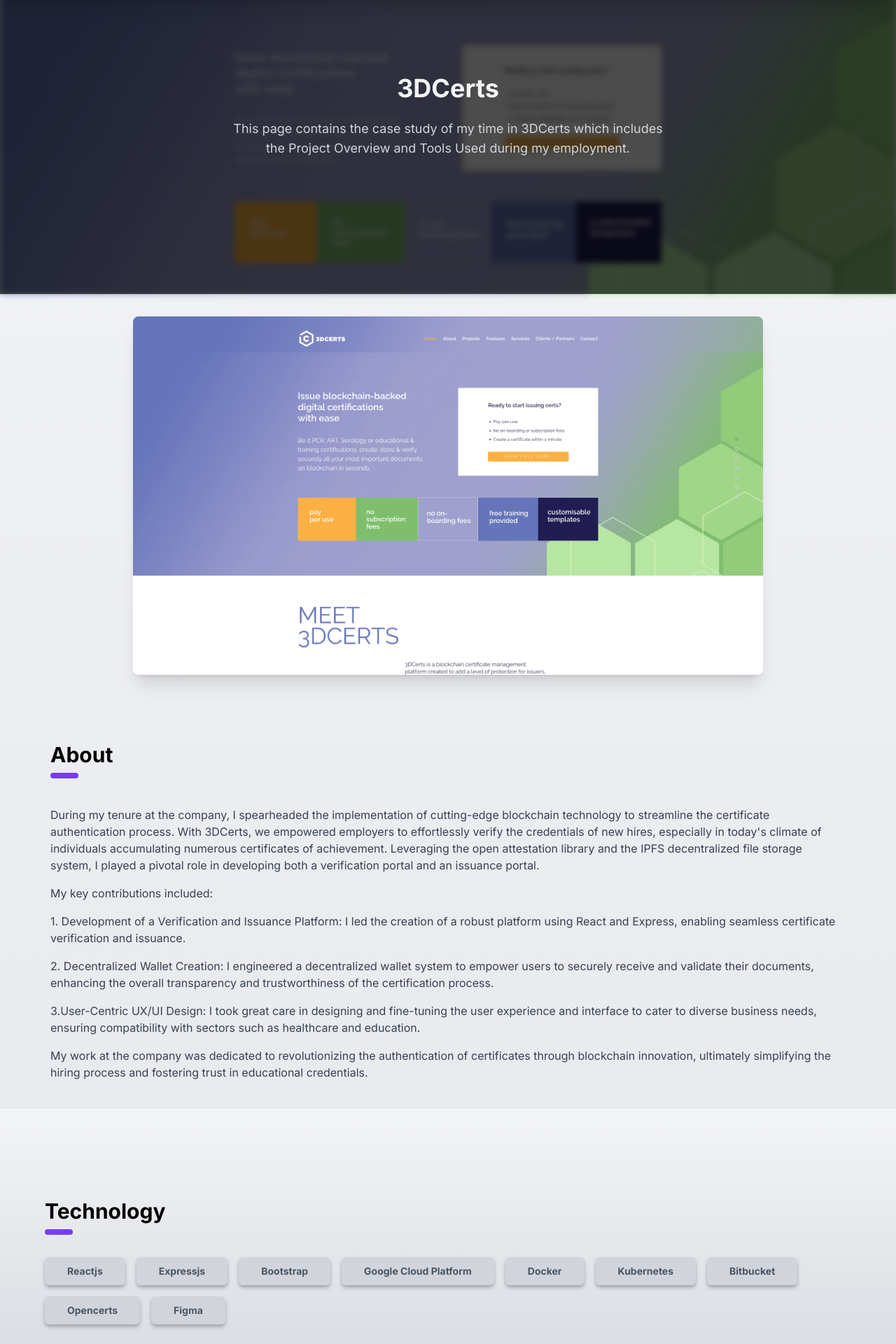
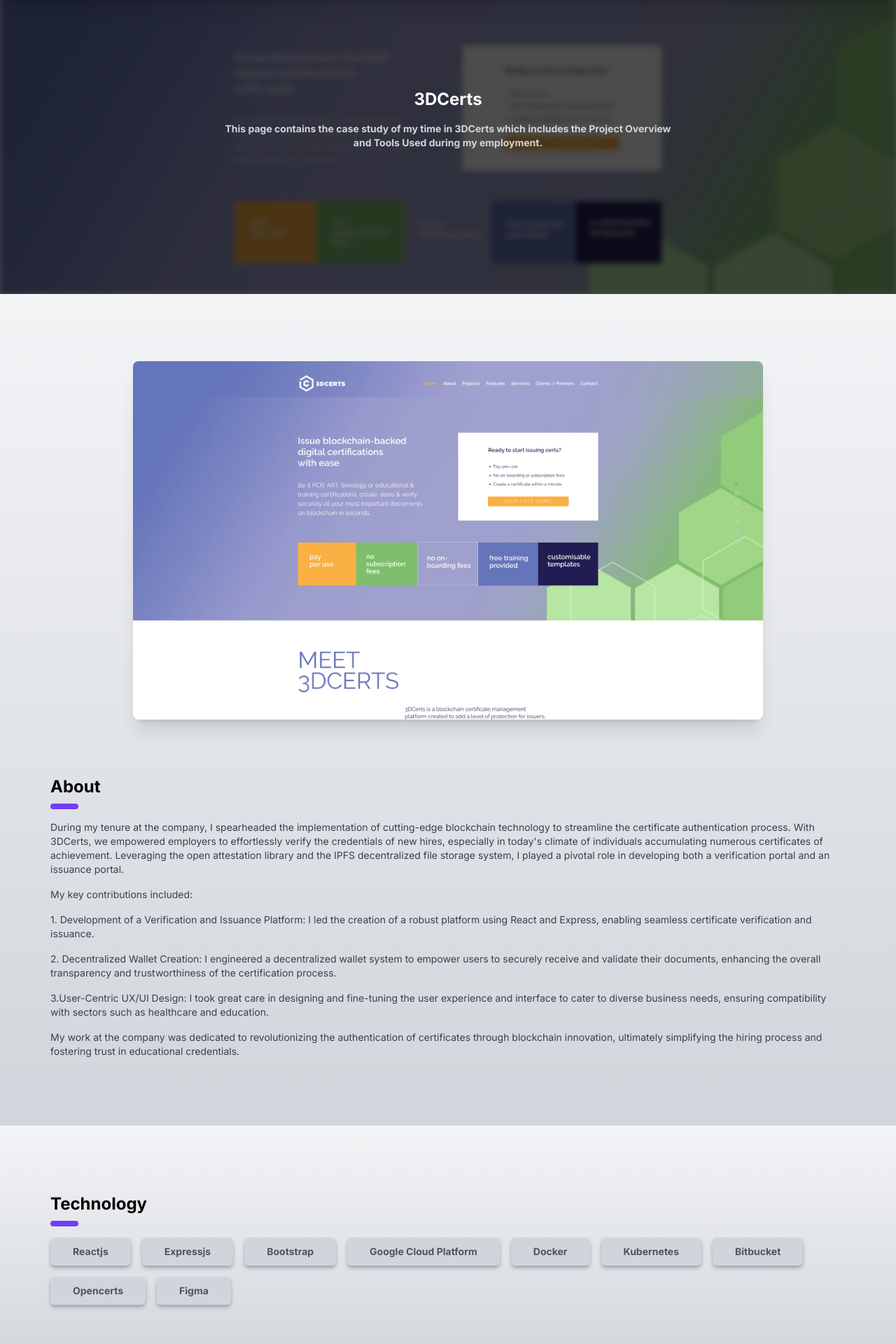
Before and after one commit to wong-johnathan/portfolio, a Next.js app: page /project/3d-certs in a window 1280 px wide. Shown: the part 80-2000 px from the top of the page at 70% size. Built offline with nearby package versions, Linux system fonts and the light colour scheme.

Commit message:
update 3

```diff
--- a/package.json
+++ b/package.json
@@ -23,5 +23,8 @@
     "tailwindcss": "3.3.3",
     "tailwindest": "^2.2.1",
     "typescript": "5.2.2"
+  },
+  "devDependencies": {
+    "@tailwindcss/aspect-ratio": "^0.4.2"
   }
 }
--- a/src/app/project/[id]/page.tsx
+++ b/src/app/project/[id]/page.tsx
@@ -2,7 +2,13 @@
 import Footer from "@/components/Footer";
 import Navbar from "@/components/Navbar";
 import InnerSection from "@/components/Section/InnerSection";
+import Section from "@/components/Section/Section";
 import SkillsBtn from "@/components/SkillsBtn";
+import {
+  BodyText,
+  TitleLarge,
+  TitleSmall,
+} from "@/components/Typography";
 import SectionTitle from "@/components/Typography/SectionTitle";
 import projects from "@/components/projectsJson";
 import Image from "next/image";
@@ -32,18 +38,27 @@
               backgroundSize: "cover",
             }}
           ></div>
-          <div className='w-full h-full items-center flex justify-center mx-auto flex-col bg-black/70'>
-            <h1 className='text-gray-100 py-2 text-center mt-8 md:mt-0'>
+          <div className='w-full h-full flex justify-center items-center flex-col bg-black/70 gap-4'>
+            <TitleLarge color='text-white'>
               {project.title}
-            </h1>
+            </TitleLarge>
             {project.subtitle && (
-              <p className='text-gray-300 max-w-[70%] md:max-w-[50%] mx-auto my-4 text-lg text-center'>
+              <TitleSmall
+                maxWidth='max-w-[50%]'
+                color='text-gray-300'
+                textAlign='text-center'
+              >
                 {project.subtitle}
-              </p>
+              </TitleSmall>
             )}
           </div>
         </div>
-        <InnerSection className='gap-8 flex flex-col'>
+        <Section id='about'>
+          <InnerSection
+            justifyContent='justify-start'
+            alignItems='items-start'
+            className='gap-4 flex flex-col'
+          >
             <Image
               src={project.image}
               width={900}
@@ -54,25 +69,27 @@
             <SectionTitle underlineAlignment='items-start'>
               About
             </SectionTitle>
-          <div className='gap-8'>
+            <div className='gap-4 flex flex-col'>
               {project.paragraphs.map(
                 (paragraph, index) => (
-                <p
-                  key={index}
-                  className='py-2 text-gray-700'
-                >
+                  <BodyText key={index}>
                     {paragraph}
-                </p>
+                  </BodyText>
                 )
               )}
             </div>
           </InnerSection>
-        <div className='w-full px-16 py-32 bg-gradient-to-b  from-gray-100 to-gray-300'>
-          <div className='max-w-[1200px] flex justify-center h-full flex-col mx-auto'>
+        </Section>
+        <Section id='technology'>
+          <InnerSection
+            justifyContent='justify-start'
+            alignItems='items-start'
+            className='gap-4 flex flex-col'
+          >
             <SectionTitle underlineAlignment='items-start'>
               Technology
             </SectionTitle>
-            <div className='flex flex-wrap gap-4 py-8'>
+            <div className='flex flex-wrap gap-4'>
               {project.technologies.map(
                 (technology, index) => (
                   <SkillsBtn
@@ -82,27 +99,24 @@
                 )
               )}
             </div>
-          </div>
-        </div>
+          </InnerSection>
+        </Section>
         {project.video && (
-          <div className='w-full px-16 py-32 bg-gradient-to-b  from-gray-100 to-gray-300'>
-            <div className='max-w-[1200px] flex justify-center h-full flex-col mx-auto'>
-              <div className='pb-8'>
-                <p className='uppercase text-4xl font-bold pb-2'>
+          <Section id='video'>
+            <InnerSection
+              justifyContent='justify-start'
+              alignItems='items-start'
+              className='gap-4 flex flex-col'
+            >
+              <SectionTitle underlineAlignment='items-start'>
                 Video
-                </p>
-                <div className='border-4 border-[#763bf6] h-0 rounded-full w-10' />
-              </div>
-              <div className='flex flex-wrap gap-4 py-2'>
+              </SectionTitle>
+              <div className='aspect-w-16 aspect-h-9 w-full'>
                 <iframe
-                  className='w-[300px] h-[169px] md:w-[1280px] md:h-[720px]'
-                  width='1280'
-                  height='720'
                   src={project.video}
                   title={project.title}
                   allow='accelerometer; autoplay; clipboard-write; encrypted-media; gyroscope; picture-in-picture; web-share'
                 ></iframe>
-              </div>
               </div>
               <div className='pt-16'>
                 <Link href='/'>
@@ -111,7 +125,8 @@
                   </span>
                 </Link>
               </div>
-          </div>
+            </InnerSection>
+          </Section>
         )}
 
         <Footer />
--- a/src/components/Section/InnerSection.tsx
+++ b/src/components/Section/InnerSection.tsx
@@ -16,7 +16,7 @@
 }: InnerSectionProp) => {
   return (
     <div
-      className={`max-w-[1200px] py-8 mx-auto w-full items- px-8 ${alignItems} ${justifyContent} ${className}`}
+      className={`max-w-[1200px] py-8 mx-auto w-full px-8 ${alignItems} ${justifyContent} ${className}`}
     >
       {children}
     </div>
--- a/src/components/Section/Section.tsx
+++ b/src/components/Section/Section.tsx
@@ -14,7 +14,7 @@
   gradientFrom?: Tailwindest["gradientStart"];
   gradientEnd?: Tailwindest["gradientEnd"];
   flexDirection?: Tailwindest["flexDirection"];
-  height?:Tailwindest['height']
+  height?: Tailwindest["height"];
 };
 
 const Section = ({
@@ -28,11 +28,13 @@
   gradientFrom = "from-gray-100",
   gradientEnd = "to-gray-300",
   flexDirection = "flex-col",
-  height
+  height,
 }: SectionProps) => {
   return (
     <div
-      className={`${width} ${paddingY} flex ${justifyContent} ${alignItems} ${gradient} ${gradientFrom} ${gradientEnd} ${flexDirection} ${height}`}
+      className={`${width} ${paddingY} flex ${justifyContent} ${alignItems} ${
+        gradient ? gradient : ""
+      } ${gradientFrom} ${gradientEnd} ${flexDirection} ${height}`}
       id={id}
     >
       {children}
--- a/src/components/Typography/index.tsx
+++ b/src/components/Typography/index.tsx
@@ -1,33 +1,87 @@
 import { ReactNode } from "react";
 import { Tailwindest } from "tailwindest";
 
-type TitleLarge = {
+type TypographyType = {
   children: ReactNode;
   fontSize?: Tailwindest["fontSize"];
   mdFontSize?: Tailwindest["fontSize"];
   fontWeight?: Tailwindest["fontWeight"];
   textTransform?: Tailwindest["textTransform"];
   width?: Tailwindest["width"];
+  color?: Tailwindest["color"];
+  textAlign?: Tailwindest["textAlign"];
+  maxWidth?: Tailwindest["maxWidth"];
 };
 
 export const TitleLarge = ({
   children,
-  fontSize = "text-3xl",
+  fontSize = "text-2xl",
   mdFontSize = "text-4xl",
   fontWeight = "font-bold",
   textTransform = "normal-case",
   width = "w-full",
-}: TitleLarge) => {
+  color,
+  textAlign = "text-center",
+  maxWidth,
+}: TypographyType) => {
   return (
     <h1
-      className={`${textTransform} ${
+      className={`${textTransform} ${fontSize} ${
         mdFontSize
           ? `md:${mdFontSize}`
           : ""
-      } ${fontSize} ${fontWeight} ${width}`}
+      } ${fontWeight} ${width} ${color} ${textAlign} ${maxWidth}`}
     >
       {children}
     </h1>
+  );
+};
+
+export const TitleMedium = ({
+  children,
+  fontSize = "text-xl",
+  mdFontSize = "text-3xl",
+  fontWeight = "font-bold",
+  textTransform = "normal-case",
+  width = "w-full",
+  color,
+  textAlign = "text-center",
+  maxWidth,
+}: TypographyType) => {
+  return (
+    <h2
+      className={`${textTransform} ${fontWeight} ${
+        mdFontSize
+          ? `md:${mdFontSize}`
+          : ""
+      } ${fontSize} ${width} ${color} ${textAlign} ${maxWidth}`}
+    >
+      {children}
+    </h2>
+  );
+};
+
+export const TitleSmall = ({
+  children,
+  fontSize = "text-sm",
+  mdFontSize = "text-2xl",
+  fontWeight = "font-bold",
+  textTransform = "normal-case",
+  width = "w-full",
+  color,
+  textAlign = "text-center",
+  maxWidth,
+}: TypographyType) => {
+  return (
+    <h2
+      className={`${textTransform} ${fontSize} ${
+        mdFontSize
+          ? `md:${mdFontSize}`
+          : ""
+      } ${fontWeight} ${width} ${color} ${textAlign} ${maxWidth}`}
+    >
+      {children}
+    </h2>
   );
 };
 
@@ -35,16 +89,18 @@
   color?: Tailwindest["color"];
   children: ReactNode;
   maxWidth?: Tailwindest["maxWidth"];
+  textAlign?: Tailwindest["textAlign"];
 };
 
 export const BodyText = ({
   color = "text-gray-700",
   children,
   maxWidth,
+  textAlign,
 }: BodyTextProp) => {
   return (
     <p
-      className={`${color} ${maxWidth} text-sm md:text-md`}
+      className={`${color} ${maxWidth} text-sm md:text-md ${textAlign}`}
     >
       {children}
     </p>
--- a/tailwind.config.ts
+++ b/tailwind.config.ts
@@ -1,20 +1,23 @@
-import type { Config } from 'tailwindcss'
+import type { Config } from "tailwindcss";
 
 const config: Config = {
   content: [
-    './src/pages/**/*.{js,ts,jsx,tsx,mdx}',
-    './src/components/**/*.{js,ts,jsx,tsx,mdx}',
-    './src/app/**/*.{js,ts,jsx,tsx,mdx}',
+    "./src/pages/**/*.{js,ts,jsx,tsx,mdx}",
+    "./src/components/**/*.{js,ts,jsx,tsx,mdx}",
+    "./src/app/**/*.{js,ts,jsx,tsx,mdx}",
   ],
   theme: {
     extend: {
       backgroundImage: {
-        'gradient-radial': 'radial-gradient(var(--tw-gradient-stops))',
-        'gradient-conic':
-          'conic-gradient(from 180deg at 50% 50%, var(--tw-gradient-stops))',
+        "gradient-radial":
+          "radial-gradient(var(--tw-gradient-stops))",
+        "gradient-conic":
+          "conic-gradient(from 180deg at 50% 50%, var(--tw-gradient-stops))",
       },
     },
   },
-  plugins: [],
-}
-export default config
+  plugins: [
+    require("@tailwindcss/aspect-ratio"),
+  ],
+};
+export default config;
```
Also changed, not shown: 1 other file (tests, documents, lock files or other folders). Lines whose indentation alone changed are shown as unchanged.
